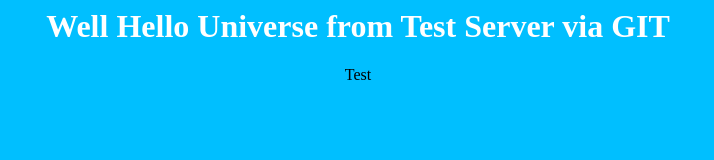
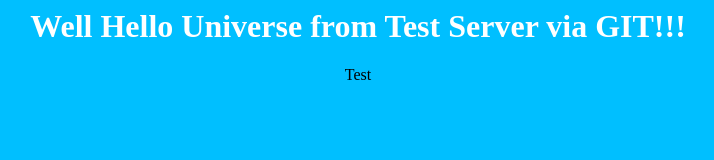
Before and after one commit to Somandr/jenkins, a plain HTML site: page index.html in a window 1280 px wide. Shown: the whole page, without its empty margins (282-996 px from the left). Drawn offline with Linux system fonts and the light colour scheme.

Commit message:
Update index.html

```diff
--- a/index.html
+++ b/index.html
@@ -2,7 +2,7 @@
 <body bgcolor=deepskyblue>
 <center>
 <h1><font color=white>
-Well Hello Universe from Test Server via GIT</font></h1>
+Well Hello Universe from Test Server via GIT!!!</font></h1>
 
 <font color=black>Test</font></font>
 
```
